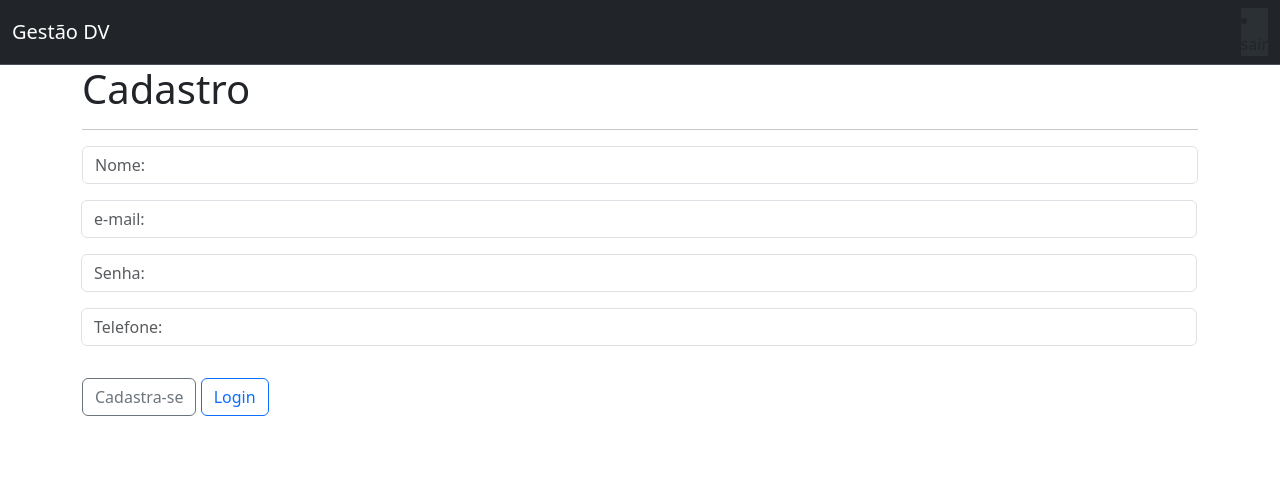
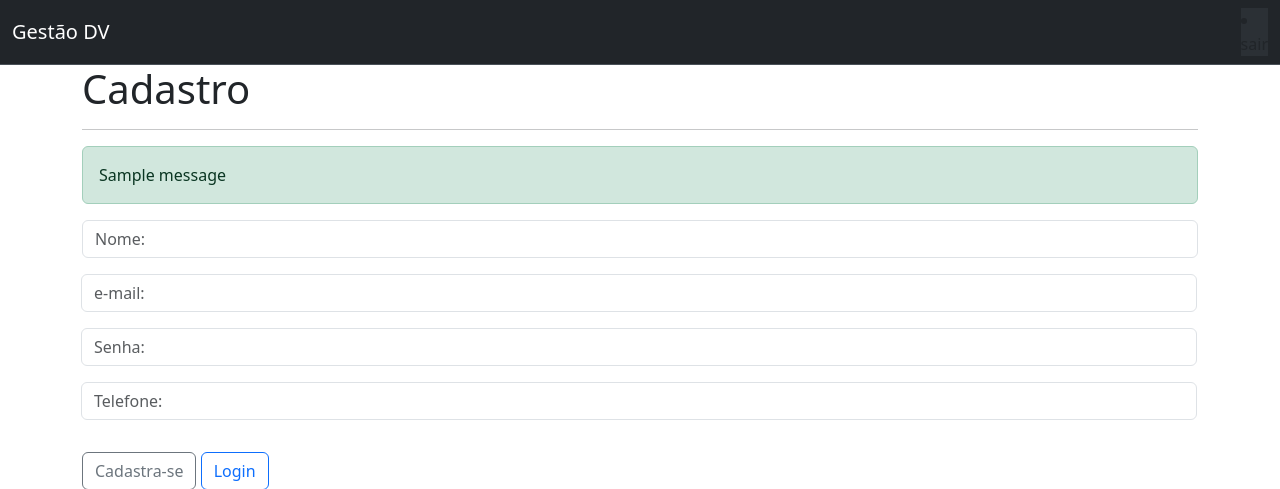
Before and after one commit to vitorluiz/GestaoDV, a Django app: page /auth/cadastro/ in a window 1280 px wide. Shown: the top 489 px of the page. Run offline with Django 5.2, Linux system fonts and the light colour scheme; tables that the repository leaves empty hold one stand-in row (values such as "Sample post"); one stand-in notice (Sample message) is shown.

Commit message:
Usando o Django Messages

```diff
--- a/setup/urls.py
+++ b/setup/urls.py
@@ -8,4 +8,5 @@ urlpatterns = [
     path('auth/', include('usuarios.urls')),
     path('', lambda request: redirect('/auth/login/')),
     path('plataforma/', include('plataforma.urls')),
+    path('sair/',include('usuarios.urls')),
 ]
--- a/usuarios/templates/cadastro.html
+++ b/usuarios/templates/cadastro.html
@@ -6,29 +6,20 @@
         <h1>Cadastro</h1>
         <hr>
         <!-- Inicio do alerta-->
+        {% if messages %}
+        {% for i in messages %}
+        <div class="alert {{i.tags}}" role="alert">
+            {{i}}
+        </div>
+        {% endfor %}
+        {% endif %}
+
         {% if status == '0' %}
         <div class="alert alert-success" role="alert">
             Usuário cadastrado com sucesso!
         </div>
         {% endif %}
 
-       {% if status == '1' %}
-       <div class="alert alert-warning" role="alert">
-        Nome e Email, não podem ser vazio!
-      </div>
-        {% endif %}
-
-        {% if status == '2' %}
-        <div class="alert alert-warning" role="alert">
-         A senha deve ter no minímo 8 caracteres!
-       </div>
-       {% endif %}
-
-       {% if status == '3' %}
-       <div class="alert alert-warning" role="alert">
-        Usuario ou email cadastrado!
-      </div>
-      {% endif %}
 
         {% if status == '4' %}
         <div class="alert alert-danger" role="alert">
@@ -40,24 +31,20 @@
         <form method="POST" action="{% url 'valida_cadastro' %}"> {% csrf_token %}
             <div class="input-group mb-3">
                 <div class="input-group mb-3">
-                    <input type="text" class="form-control" placeholder="Nome:"
-                    name='nome'>
+                    <input type="text" class="form-control" placeholder="Nome:" name='nome'>
                 </div>
                 <div class="input-group mb-3">
 
-                    <input type="email" class="form-control" placeholder="e-mail:"
-                    name='email'>
+                    <input type="email" class="form-control" placeholder="e-mail:" name='email'>
                 </div>
                 <div class="input-group mb-3">
-                    <input type="password" class="form-control" placeholder="Senha:"
-                    name='senha'>
+                    <input type="password" class="form-control" placeholder="Senha:" name='senha'>
                 </div>
                 <div class="input-group mb-3">
-                    <input type="Telefone" class="form-control" placeholder="Telefone:"
-                    name='telefone'>
+                    <input type="Telefone" class="form-control" placeholder="Telefone:" name='telefone'>
                 </div>
             </div>
-                <button class="btn btn-outline-secondary" type="submit" >Cadastra-se</button>
+            <button class="btn btn-outline-secondary" type="submit">Cadastra-se</button>
             <a href={% url 'login' %} class="btn btn-outline-primary">Login</a>
         </form>
     </div>
--- a/usuarios/views.py
+++ b/usuarios/views.py
@@ -1,10 +1,12 @@
+from django.contrib.messages import constants
 from django.shortcuts import redirect, render
 from django.http import HttpResponse
 from .models import Usuario
 from hashlib import sha256
-
+from django.contrib import messages
 
 def login(request):
+    messages.add_message(request, constants.SUCCESS, "Seja bem vindo!!")
     status = request.GET.get('status')
     return render(request, 'login.html', {'status': status})
 
@@ -21,15 +23,23 @@ def valida_cadastro(request):
     telefone = request.POST.get('telefone')
 
     if len(nome.strip()) == 0:
-        return redirect('/auth/cadastro/?status=1')
+        messages.add_message(request,
+                             constants.WARNING,
+                             "E-mail ou Senha, não pode ser vázio!!")
+        return redirect('/auth/cadastro/')
     if len(email.strip()) == 0:
-        return redirect('/auth/cadastro/?status=1')
+        messages.add_message(request,
+                             constants.WARNING,
+                             "E-mail ou Senha, não pode ser vázio!!")
+        return redirect('/auth/cadastro/')
     if len(senha) < 8:
-        return redirect('/auth/cadastro/?status=2',)
+        messages.add_message(request, constants.WARNING, "A senha, deve ser maior que 8 caracteres!!")
+        return redirect('/auth/cadastro/',)
     usuario = Usuario.objects.filter(email=email)
 
     if len(usuario) > 0:
-        return redirect('/auth/cadastro/?status=3')
+        messages.add_message(request, constants.WARNING, "Usuário já cadastrado!!")
+        return redirect('/auth/cadastro/')
     try:
 
         senha = sha256(senha.encode()).hexdigest()
@@ -38,10 +48,12 @@ def valida_cadastro(request):
                         email=email,
                         telefone=telefone)
         usuario.save()
-        return redirect('/auth/cadastro/?status=0')
+        messages.add_message(request, constants.SUCCESS, "Cadastro realizado com Sucesso!")
+        return redirect('/auth/cadastro/')
 
     except:
-        return redirect('/auth/cadastro/?status=4')
+        messages.add_message(request, constants.ERROR, "Erro interno do sistema!!")
+        return redirect('/auth/cadastro/')
 
 
 def valida_login(request):
@@ -52,7 +64,8 @@ def valida_login(request):
     usuario = Usuario.objects.filter(email=email).filter(senha=senha)
 
     if len(usuario) == 0:
-        return redirect('/auth/login/?status=1')
+        messages.add_message(request, constants.WARNING, "E-mail ou Senha, inválido!!")
+        return redirect('/auth/login/')
     elif len(usuario) > 0:
         request.session['logado'] = True
         request.session['usuario_id'] = usuario[0].id
```
Also changed, not shown: setup/settings.py (+12 -0 lines), usuarios/templates/login.html (+2 -10 lines). Lines whose indentation alone changed are shown as unchanged.
